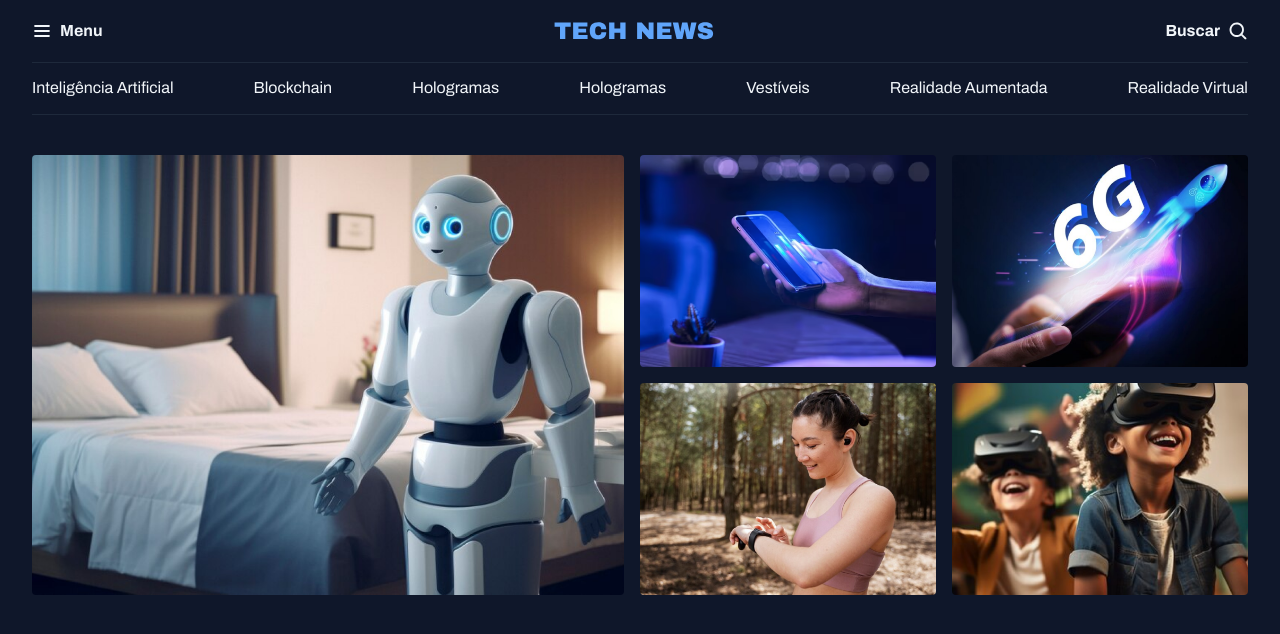
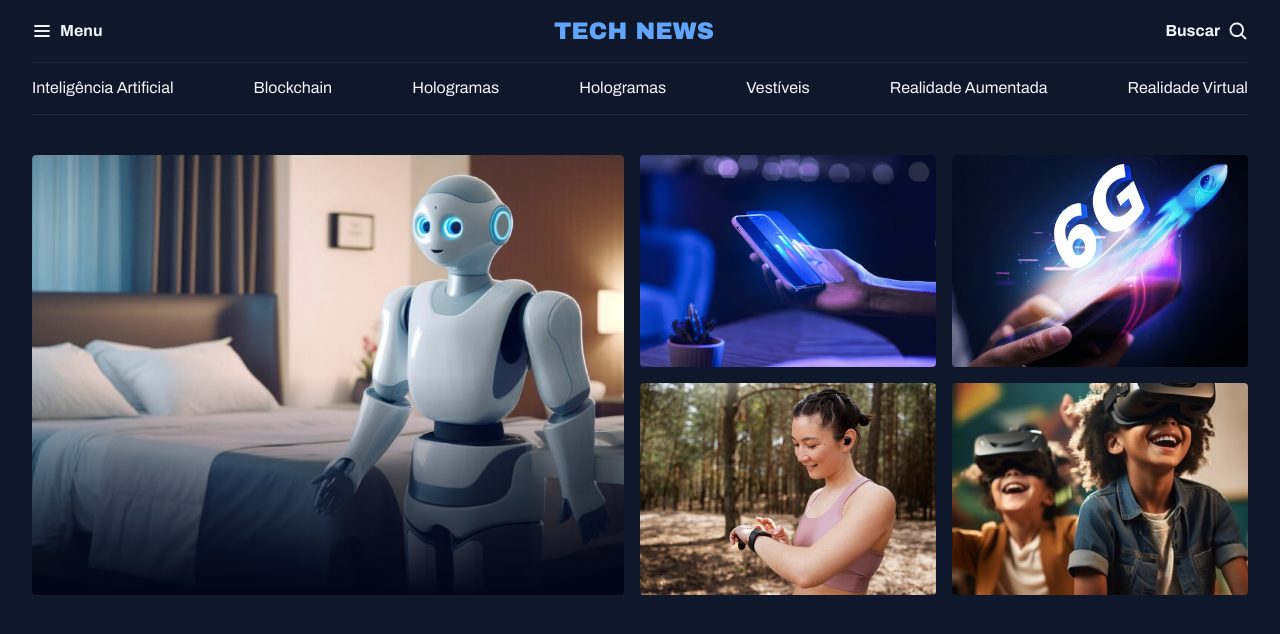
Before and after one commit to ArielHanabhi/fullstack-projeto-portal-de-noticias, a plain HTML site: page index.html in a window 1280 px wide. Drawn offline with Linux system fonts and the light colour scheme.

Commit message:
adicionando fundo com degradê

```diff
--- a/index.html
+++ b/index.html
@@ -41,7 +41,7 @@
 
   <main class="grid container">
     <section id="featured" class="grid grid-flow-col gap-16">
-      <div>
+      <div class="card">
         <img src="assets/images/Image 01.png" alt="">
       </div>
 
--- a/styles/sections.css
+++ b/styles/sections.css
@@ -5,5 +5,27 @@
     height: 100%;
     object-fit: cover;/* faz a cobertura do espaço sobressalente */
     border-radius: 4px;
+
+  }
+
+  .card
+  {
+    border-radius: 4px;
+    overflow: hidden;/* esconda tudo que passar da caixa */
+    position: relative;/* o posicionamento do degradê é relativo ao card, não à página */
+    &::before /* & serve para substituir o card::before */
+    {
+
+      content: ""; /* serve para alterar o conteúdo desejado */
+      position: absolute;
+      inset:0;
+      top: 50%;
+      background:linear-gradient(
+        180deg,
+        transparent 0%,
+        #020617 100%
+      );
+    }
+
   }
 }
```
